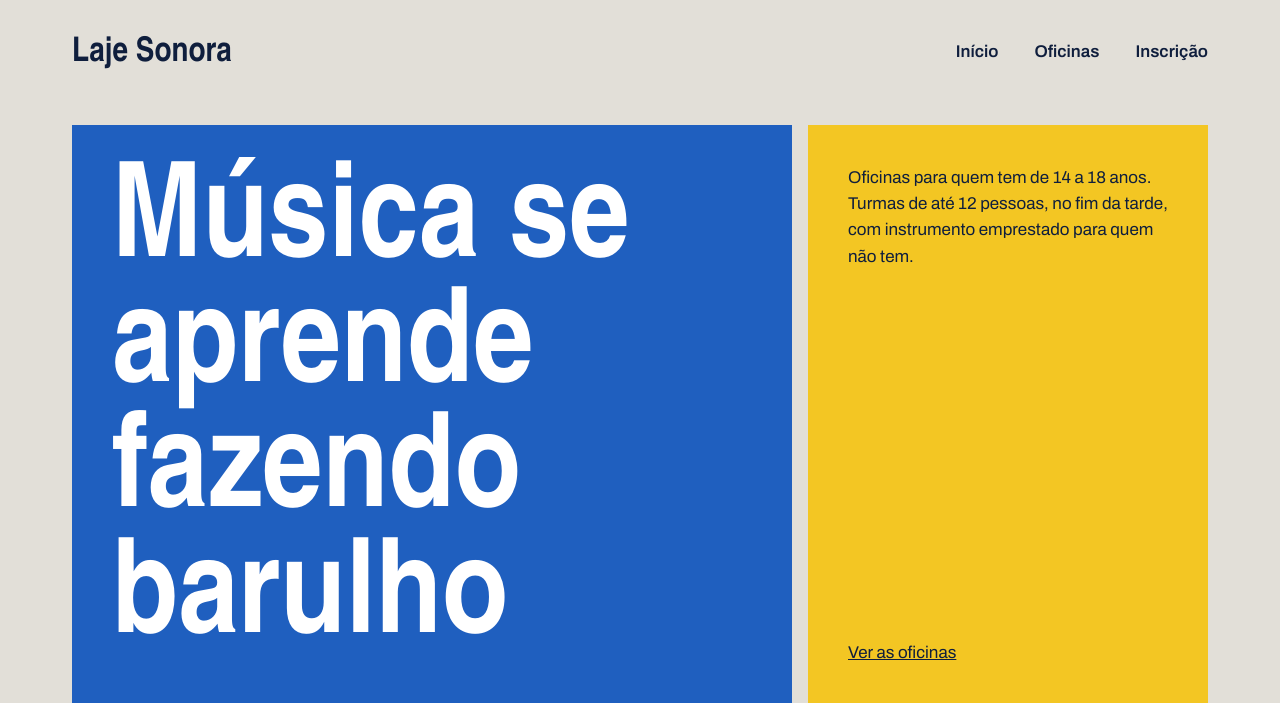
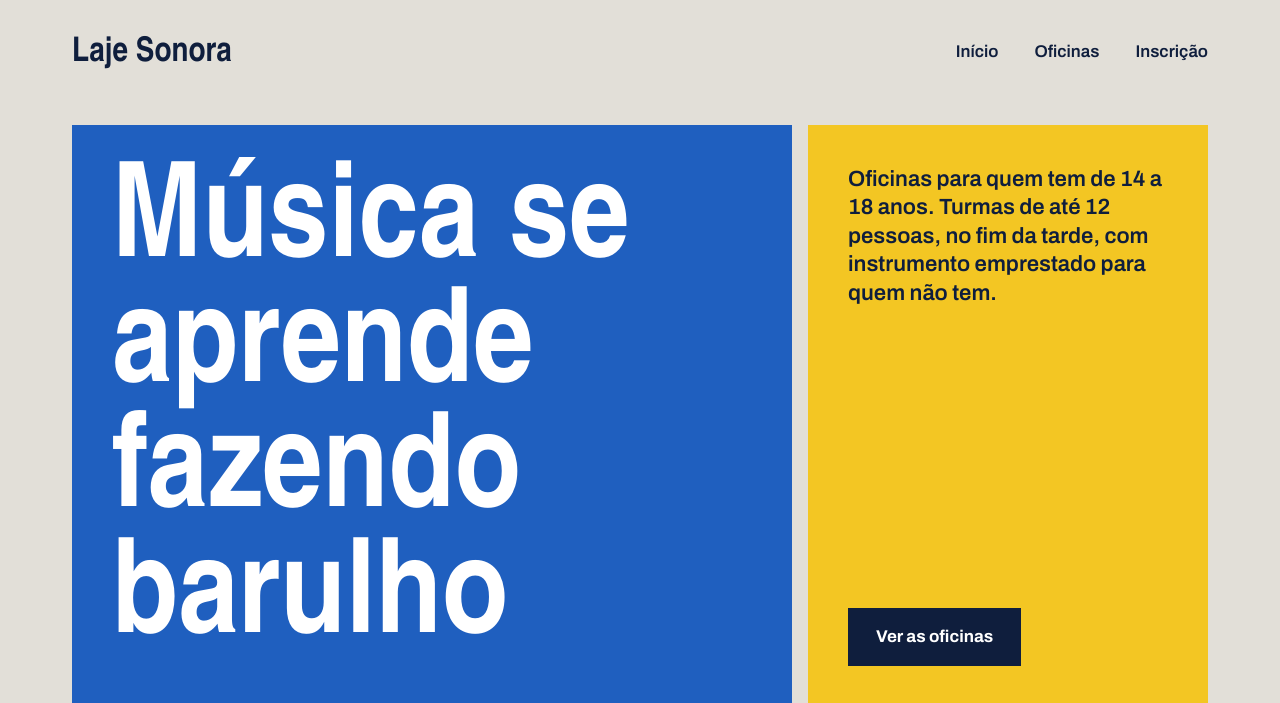
Before and after one commit to Ervil29/Laje_sonora, a plain HTML site: page index.html in a window 1280 px wide. Shown: the top 703 px of the page. Drawn offline with Linux system fonts and the light colour scheme; a web font is replaced by a local one.

Commit message:
Cartazes do topo

```diff
--- a/index.css
+++ b/index.css
@@ -99,8 +99,27 @@ h1, h2, h3 {
     flex-direction: column;
     justify-content: space-between;
     gap: 32px;
+    align-items: flex-start;
 }
 
 .cartaz-lateral p{
+    font-size: 22px;
+    font-weight: 600;
+    line-height: 1.3;
+}
 
+.botao{
+  background: var(--tinta);
+  color: var(--branco);
+  font-weight: 700;
+  text-decoration: none;
+  padding: 16px 28px;
+  border: none;
+  font-family: var(--fonte-texto);
+  font-size: 17px;
+  cursor: pointer;
 }
+
+.botao:hover{
+  background: var(--caixa-dagua);
+}
```
